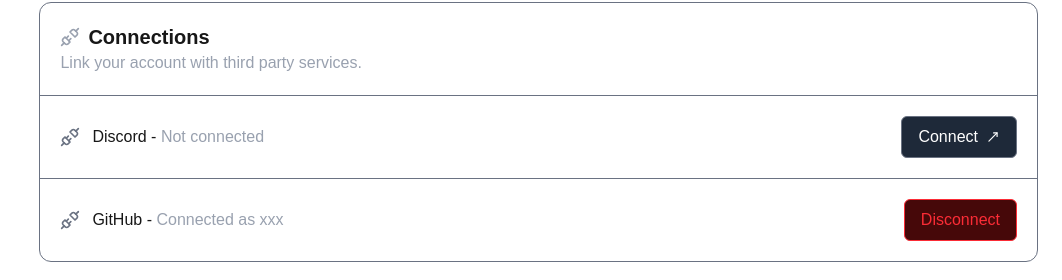
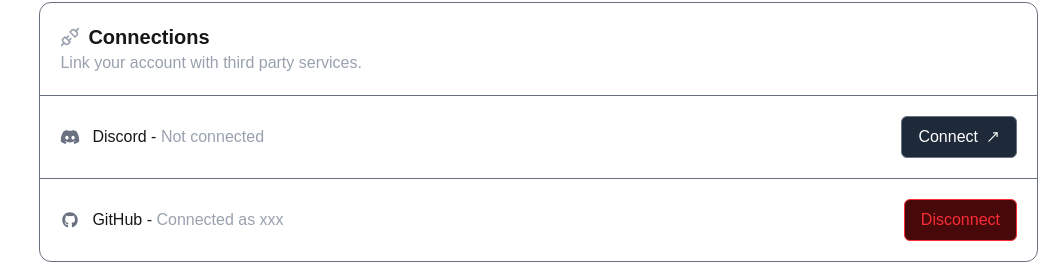
Before and after one commit to shoet/web-ui-trace, a Next.js app in the folder expo-console/: page /settings in a window 1280 px wide. Shown: the part 1384-1664 px from the top of the page, without its empty margins (218-1280 px from the left). Built offline with nearby package versions, Linux system fonts and the light colour scheme.

Commit message:
Connectionsを修正

```diff
--- a/expo-console/package.json
+++ b/expo-console/package.json
@@ -11,6 +11,9 @@
     "build-storybook": "storybook build"
   },
   "dependencies": {
+    "@fortawesome/fontawesome-svg-core": "^7.0.0",
+    "@fortawesome/free-brands-svg-icons": "^7.0.0",
+    "@fortawesome/react-fontawesome": "^3.0.0",
     "clsx": "^2.1.1",
     "lucide-react": "^0.541.0",
     "next": "15.5.0",
--- a/expo-console/src/app/settings/_components/Connections/index.tsx
+++ b/expo-console/src/app/settings/_components/Connections/index.tsx
@@ -1,6 +1,6 @@
 import clsx from "clsx";
 import { SectionTitleConnection } from "../SectionTitle";
-import { IconArrowUpRight, IconConnect } from "@/components/Icon";
+import { IconArrowUpRight, IconDiscord, IconGitHub } from "@/components/Icon";
 import { DangerButton, PrimaryButton, SecondaryButton } from "../PrimaryButton";
 
 export const Connections = () => {
@@ -22,7 +22,7 @@
           <div
             className={clsx("flex flex-row items-center gap-3 justify-start")}
           >
-            <IconConnect size={20} color={"var(--color-gray-500)"} />
+            <IconDiscord size={20} color={"var(--color-gray-500)"} />
             <span>
               {"Discord - "}
               <span className={clsx("text-text-description")}>
@@ -41,7 +41,7 @@
           <div
             className={clsx("flex flex-row items-center gap-3 justify-start")}
           >
-            <IconConnect size={20} color={"var(--color-gray-500)"} />
+            <IconGitHub size={20} color={"var(--color-gray-500)"} />
             <span>
               {"GitHub - "}
               <span className={clsx("text-text-description")}>
--- a/expo-console/src/components/Icon/index.tsx
+++ b/expo-console/src/components/Icon/index.tsx
@@ -20,6 +20,17 @@
   EyeOff,
   MoveUpRight,
 } from "lucide-react";
+import {
+  FontAwesomeIcon,
+  FontAwesomeIconProps,
+} from "@fortawesome/react-fontawesome";
+import {
+  faDiscord,
+  faGithub,
+  IconDefinition as FontAwesomeIconType,
+} from "@fortawesome/free-brands-svg-icons";
+import { CSSProperties } from "react";
+import { CssVariable } from "next/dist/compiled/@next/font";
 
 type LucideReactIconProps = {
   size?: number;
@@ -30,6 +41,16 @@
   return (props: LucideReactIconProps) => {
     const { size = 30, color } = props;
     return <Icon size={size} color={color} />;
+  };
+};
+
+const withFontAwesomeIcon = (Icon: FontAwesomeIconType) => {
+  return (
+    props: { size: number } & Omit<FontAwesomeIconProps, "icon" | "size">,
+  ) => {
+    const { size, ...rest } = props;
+    const sizeClass = `w-[${size}px] h-[${size}px]`;
+    return <FontAwesomeIcon className={sizeClass} {...rest} icon={Icon} />;
   };
 };
 
@@ -51,3 +72,5 @@
 export const IconEye = withLucideReactIcon(Eye);
 export const IconEyeOff = withLucideReactIcon(EyeOff);
 export const IconArrowUpRight = withLucideReactIcon(MoveUpRight);
+export const IconDiscord = withFontAwesomeIcon(faDiscord);
+export const IconGitHub = withFontAwesomeIcon(faGithub);
```
Also changed, not shown: 1 other file (tests, documents, lock files or other folders).
